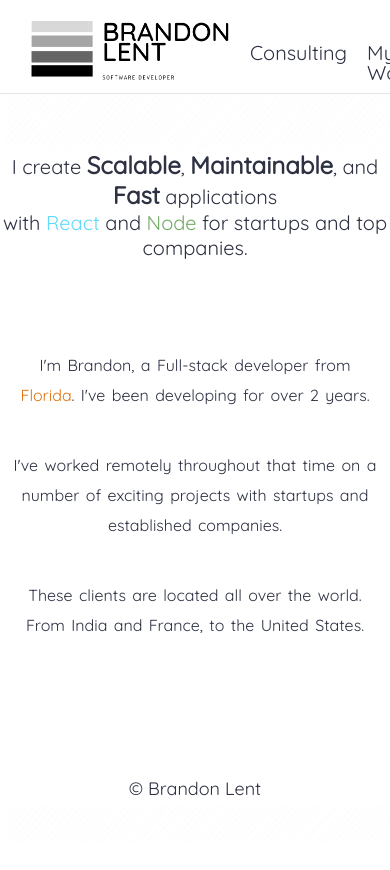
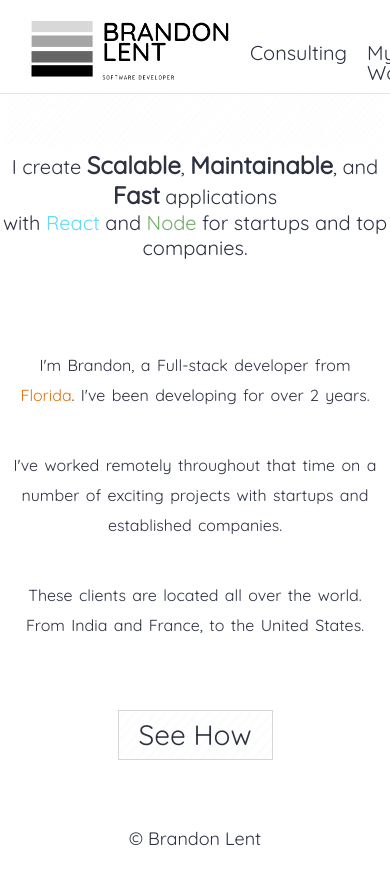
Before and after one commit to brandon-lent/My_Portfolio, a React (Create React App) app: page / in a window 390 px wide. Before the commit the page ends 844 px from the top, so only its background shows below. Built offline with nearby package versions, Linux system fonts and the light colour scheme.

Commit message:
Updated mobile responsiveness for button

```diff
--- a/src/App.tsx
+++ b/src/App.tsx
@@ -16,7 +16,6 @@ const App: React.FC = () => {
   return (
     <Router>
       <Navigation />
-
       <div className="base">
         <Switch>
           <Route exact path="/">
--- a/src/components/pages/home/HomeContent.tsx
+++ b/src/components/pages/home/HomeContent.tsx
@@ -1,12 +1,17 @@
 import React from "react";
-import BoxDrawing from "../../../assets/box_drawing.svg";
+
+// Routing
+import { Link } from "react-router-dom";
+
 interface Home_ContentProps {}
 
 export const HomeContent: React.FC<Home_ContentProps> = ({}) => {
   return (
     <>
-      <section>
-        <h2></h2>
+      <section className="center">
+        <Link className="see-how" to="my-work">
+          See How
+        </Link>
       </section>
     </>
   );
--- a/src/styles/base.scss
+++ b/src/styles/base.scss
@@ -1,7 +1,8 @@
 .base {
-  margin-top: 11rem;
+  margin-top: 15rem;
   margin-left: 11rem;
   margin-right: 11rem;
+
   @media only screen and (max-width: 1035px) {
     margin-top: 15rem;
     margin-left: 0;
--- a/src/styles/footer.scss
+++ b/src/styles/footer.scss
@@ -1,11 +1,11 @@
 footer {
   position: relative;
+  bottom: 0;
   left: 0;
-  bottom: 0;
-  overflow: hidden;
+  height: 4rem;
   width: 100%;
-  height: 25px;
-  margin-top: 5rem;
+  clear: both;
+
   p {
     font-size: 1.8rem;
     text-align: center;
--- a/src/styles/global.scss
+++ b/src/styles/global.scss
@@ -7,8 +7,6 @@
 html {
   font-style: $font-stack;
   font-size: 62.5%;
-  position: relative;
-  min-height: 100%;
   background-image: url("../assets/html_background.svg");
 }
 
@@ -105,3 +103,8 @@ a {
   background-image: none;
   color: white;
 }
+
+.center {
+  display: flex;
+  justify-content: center;
+}
--- a/src/styles/homepage.scss
+++ b/src/styles/homepage.scss
@@ -1,5 +1,5 @@
 .homepage {
-  margin-top: 18rem;
+  margin-top: 6rem;
   margin-left: 20rem;
   margin-right: 20rem;
   @media only screen and (max-width: 1035px) {
@@ -62,6 +62,7 @@
   flex-direction: row;
   justify-content: space-between;
   margin-top: 5rem;
+  text-align: center;
   @media only screen and (max-width: 1035px) {
     flex-direction: column;
     justify-content: center;
@@ -100,3 +101,23 @@
     border: 1px solid black;
   }
 }
+
+.see-how {
+  display: flex;
+  justify-content: center;
+  width: 20rem;
+  border: 1px solid #d4d7d9;
+  font-size: 3.2rem;
+  padding: 1.6rem 2.4rem;
+  background: url("../assets/Btn-background.png") center center no-repeat;
+
+  &:hover {
+    border: 1px solid rgb(129, 131, 133);
+    background: url("../assets/Btn-background-hover.png") center center
+      no-repeat;
+  }
+  @media only screen and (max-width: 1035px) {
+    font-size: 2.8rem;
+    padding: 1rem 1.8rem;
+  }
+}
```
Also changed, not shown: src/assets/Btn-background-hover.png (added), src/assets/Btn-background.png (added).
